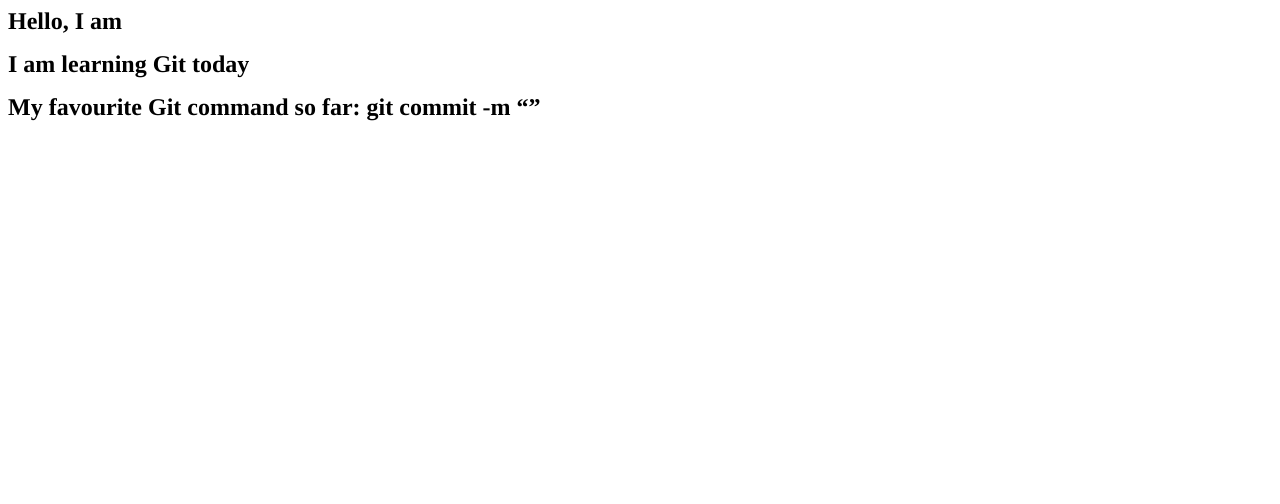
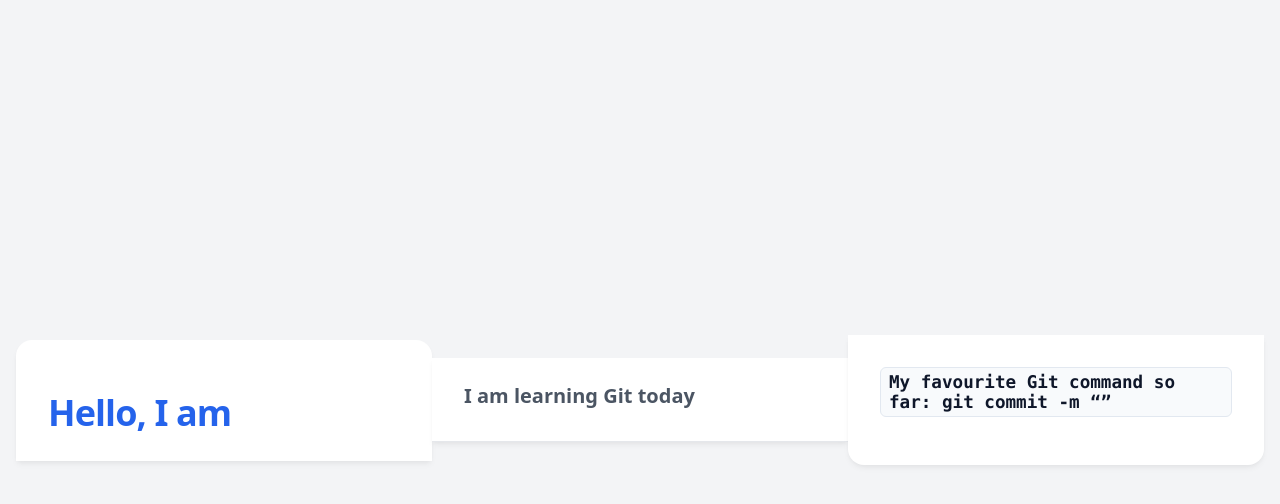
Before and after one commit to sahilsaini87/my-profile, a plain HTML site: page index.html in a window 1280 px wide. Drawn offline with Linux system fonts and the light colour scheme.

Commit message:
Add page styling

```diff
--- a/index.html
+++ b/index.html
@@ -9,6 +9,85 @@
   <style type="text/css">
     span.s1 {font-kerning: none}
   </style>
+<style>
+  :root {
+    --bg-color: #f3f4f6;
+    --card-bg: #ffffff;
+    --text-color: #1f2937;
+    --accent-color: #2563eb;
+    --border-radius: 16px;
+  }
+
+  /* Center the content on the screen */
+  body {
+    background-color: var(--bg-color);
+    font-family: system-ui, -apple-system, BlinkMacSystemFont, 'Segoe UI', Roboto, sans-serif;
+    color: var(--text-color);
+    margin: 0;
+    padding: 2rem 1rem;
+    display: flex;
+    justify-content: center;
+    align-items: center;
+    min-height: 100vh;
+    box-sizing: border-box;
+  }
+
+  /* Transform the existing h1 tags into a cohesive profile card layout */
+  body > h1 {
+    background-color: var(--card-bg);
+    max-width: 480px;
+    width: 100%;
+    margin: 0 auto !important; /* Overrides inline margin */
+    padding: 1.5rem 2rem;
+    box-shadow: 0 4px 6px -1px rgba(0, 0, 0, 0.05), 0 2px 4px -1px rgba(0, 0, 0, 0.03);
+    -webkit-text-stroke: 0px !important; /* Overrides the harsh outline font */
+    font-family: inherit !important; /* Overrides Times New Roman */
+    box-sizing: border-box;
+  }
+
+  /* Style the first h1 (The Greeting) to look like a profile header */
+  body > h1:nth-of-type(1) {
+    padding-top: 3rem;
+    border-top-left-radius: var(--border-radius);
+    border-top-right-radius: var(--border-radius);
+    font-size: 2.25rem !important;
+    font-weight: 800;
+    letter-spacing: -0.025em;
+    color: var(--accent-color);
+  }
+
+  /* Style the second h1 (The Subtitle) */
+  body > h1:nth-of-type(2) {
+    font-size: 1.25rem !important;
+    font-weight: 500;
+    color: #4b5563;
+    border-bottom: 1px solid #e5e7eb;
+    padding-bottom: 2rem;
+  }
+
+  /* Style the third h1 (The Highlight Feature) */
+  body > h1:nth-of-type(3) {
+    padding-top: 2rem;
+    padding-bottom: 3rem;
+    border-bottom-left-radius: var(--border-radius);
+    border-bottom-right-radius: var(--border-radius);
+    font-size: 1.1rem !important;
+    font-weight: 400;
+    color: #6b7280;
+  }
+
+  /* Highlight the actual Git command text within the third header */
+  body > h1:nth-of-type(3) span {
+    display: inline-block;
+    background: #f8fafc;
+    border: 1px solid #e2e8f0;
+    padding: 0.25rem 0.5rem;
+    border-radius: 6px;
+    font-family: ui-monospace, SFMono-Regular, Menlo, Monaco, Consolas, monospace !important;
+    color: #0f172a;
+  }
+</style>
+
 </head>
 <body>
 <h1 style="margin: 0.0px 0.0px 16.1px 0.0px; font: 24.0px Times; -webkit-text-stroke: #000000"><span class="s1"><b>Hello, I am</b></span></h1>
```
